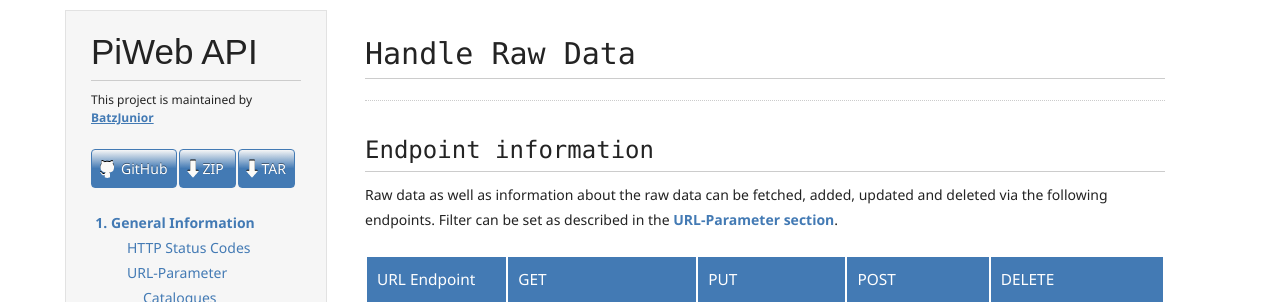
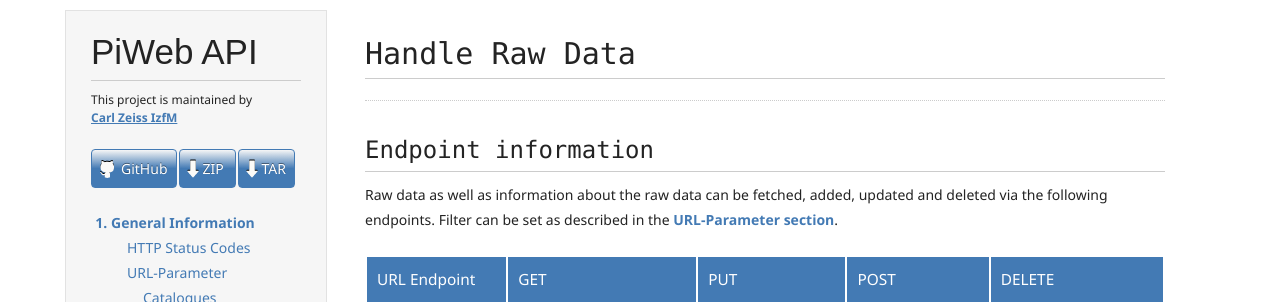
Before and after one commit to BatzJunior/testrepo, a Jekyll site: the page built from Handle-Raw-Data.md, in a window 1280 px wide. Shown: the top 302 px of the page. Built offline with Jekyll 4.4.1, drawn with Linux system fonts in a browser that asks for light colours.

Commit message:
Update frame.html

```diff
--- a/_layouts/frame.html
+++ b/_layouts/frame.html
@@ -19,7 +19,7 @@
     <div class="wrapper">
       <header>
         <h1 class="header">PiWeb API</h1>
-        <p class="header">This project is maintained by <a class="header name" href="https://github.com/BatzJunior">BatzJunior</a></p>
+        <p class="header">This project is maintained by <a class="header name" href="https://github.com/BatzJunior">Carl Zeiss IzfM</a></p>
 	<div class="downloadContainer" >
         	<div class="download linkToGithub">
 	        	<a class="buttons github" href="https://github.com/BatzJunior/testrepo">GitHub</a>
```
